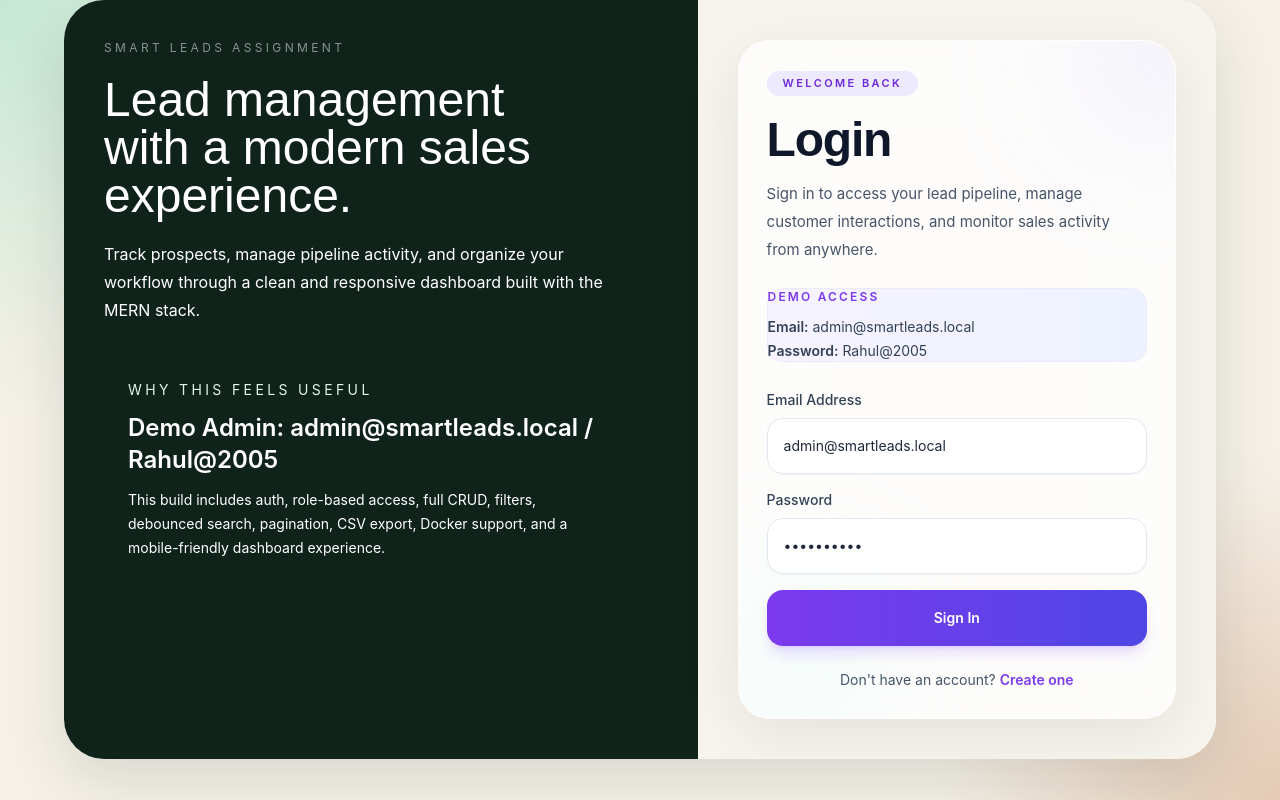
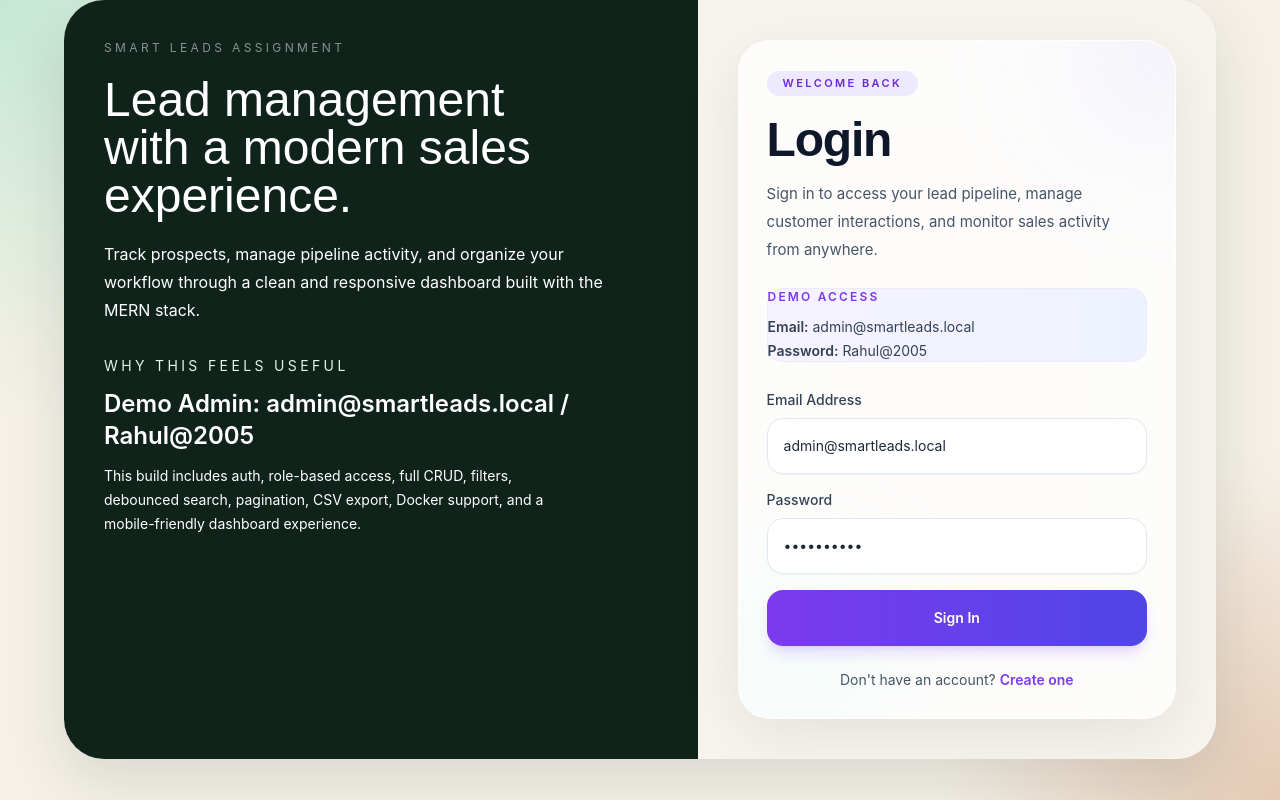
Before and after one commit to rahul-rajput246/dashboard, a React (Vite) app in the folder client/: page /login in a window 1280 px wide. Built offline with nearby package versions, Linux system fonts and the light colour scheme; no server answers.

Commit message:
login page

```diff
--- a/client/src/components/AuthShell.tsx
+++ b/client/src/components/AuthShell.tsx
@@ -22,7 +22,7 @@ const AuthShell = ({ title, subtitle, accent, children }: AuthShellProps) => (
             {subtitle}
           </p>
         </div>
-        <div className="mt-6 rounded-[24px] bg-white/6 p-4 sm:mt-8 sm:rounded-[32px] sm:p-6">
+        <div className="mt-6 rounded-[24px] bg-white/6 sm:mt-8 sm:rounded-[32px]">
           <p className="text-xs uppercase tracking-[0.2em] text-mint sm:text-sm sm:tracking-[0.24em]">
             Why this feels useful
           </p>
```
